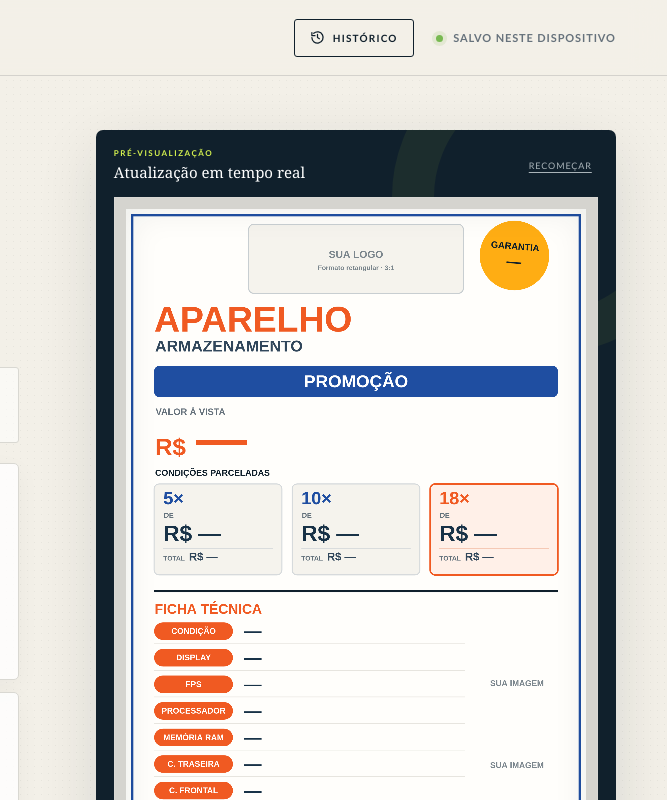
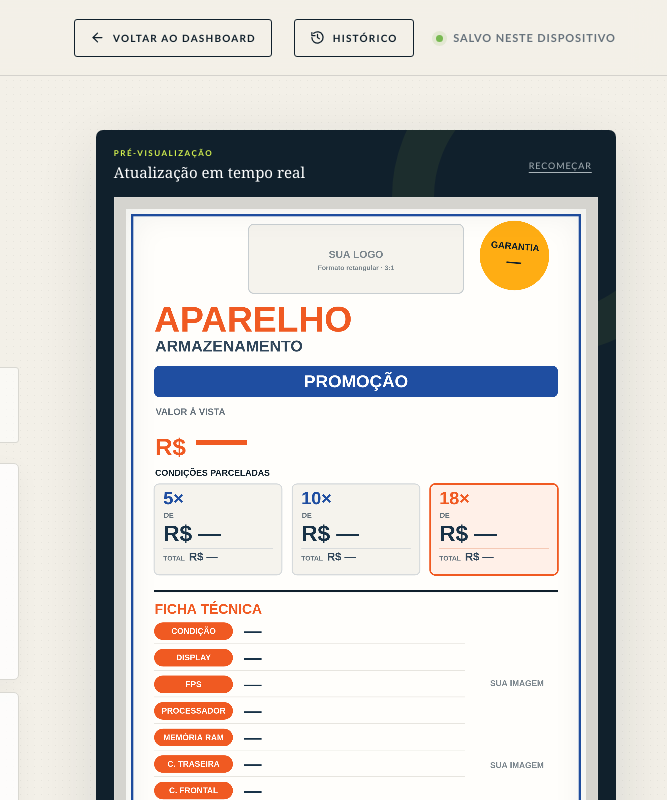
Before and after one commit to pccelularescolombo-alt/teste, a plain HTML site: page smartphone.html in a window 1280 px wide. Shown: the top 800 px of the page, 613-1280 px from the left. Drawn offline with Linux system fonts and the light colour scheme.

Commit message:
Add files via upload

```diff
--- a/smartphone.html
+++ b/smartphone.html
@@ -11,6 +11,10 @@
   <header class="topbar">
     <a class="brand" href="index.html" id="brandHome" aria-label="Voltar ao painel"><span class="brand-mark">V</span><span>VITRINE<small>gerador de ofertas</small></span></a>
     <div class="top-actions">
+      <a id="backHome" class="history-btn" href="index.html">
+        <svg viewBox="0 0 24 24" fill="none" stroke="currentColor" stroke-width="2" stroke-linecap="round" stroke-linejoin="round" aria-hidden="true"><path d="M19 12H5"/><path d="M12 19l-7-7 7-7"/></svg>
+        Voltar ao Dashboard
+      </a>
       <button id="historyBtn" class="history-btn" type="button" aria-haspopup="dialog">
         <svg viewBox="0 0 24 24" fill="none" stroke="currentColor" stroke-width="2" stroke-linecap="round" stroke-linejoin="round" aria-hidden="true"><path d="M3 12a9 9 0 1 0 3-6.7"/><path d="M3 4v5h5"/><path d="M12 7v5l3 2"/></svg>
         Histórico
--- a/styles.css
+++ b/styles.css
@@ -64,7 +64,7 @@ label{font-size:10px;text-transform:uppercase;letter-spacing:.09em;font-weight:9
 
 /* histórico */
 .top-actions{display:flex;align-items:center;gap:22px}
-.history-btn{display:inline-flex;align-items:center;gap:8px;height:38px;padding:0 15px;border:1px solid var(--ink);background:transparent;color:var(--ink);border-radius:3px;font-size:10px;font-weight:900;letter-spacing:.12em;text-transform:uppercase}.history-btn svg{width:15px;height:15px}.history-btn:hover{background:var(--ink);color:#fff}
+.history-btn{display:inline-flex;align-items:center;gap:8px;height:38px;padding:0 15px;border:1px solid var(--ink);background:transparent;color:var(--ink);border-radius:3px;font-size:10px;font-weight:900;letter-spacing:.12em;text-transform:uppercase;text-decoration:none}.history-btn svg{width:15px;height:15px}.history-btn:hover{background:var(--ink);color:#fff}
 .history-overlay{position:fixed;inset:0;background:rgba(16,32,44,.5);opacity:0;pointer-events:none;transition:opacity .25s;z-index:50}.history-overlay.open{opacity:1;pointer-events:auto}
 .history-panel{position:fixed;top:0;right:0;bottom:0;width:min(480px,100vw);background:#fbfaf6;border-left:1px solid var(--line);box-shadow:var(--shadow);z-index:60;display:flex;flex-direction:column;transform:translateX(100%);visibility:hidden;transition:transform .28s ease,visibility 0s .28s}.history-panel.open{transform:none;visibility:visible;transition:transform .28s ease}
 .history-head{display:flex;justify-content:space-between;align-items:flex-start;gap:12px;padding:22px 22px 14px}.history-eyebrow{font-size:9px;font-weight:900;letter-spacing:.15em;color:var(--orange)}.history-head h2{font:500 26px Georgia,serif;margin:4px 0 0}.history-tools{display:flex;gap:8px}
```
